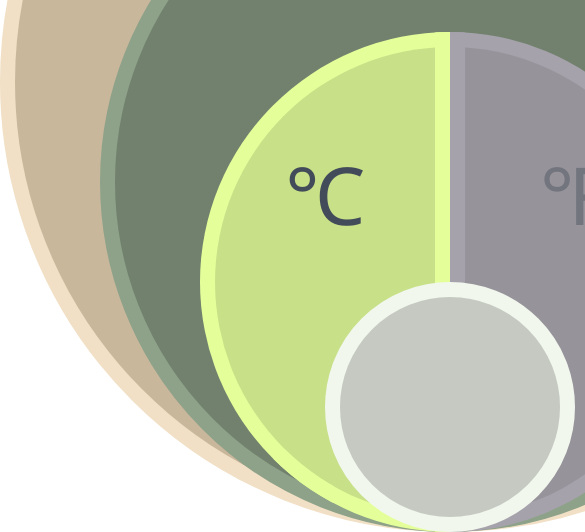
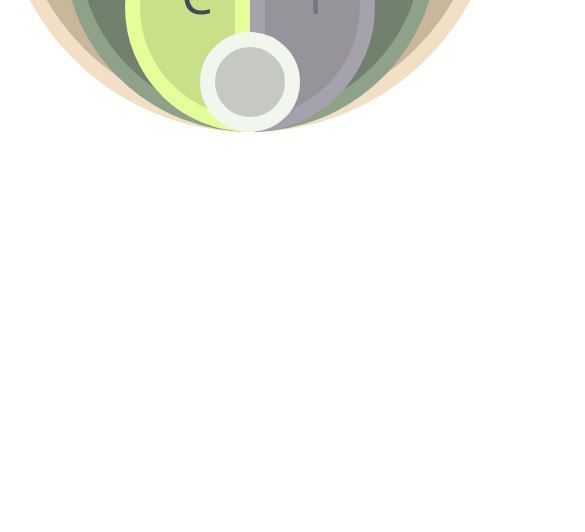
Before and after one commit to ShoggothPrime/Weather-App, a plain HTML site: page index.html in a window 390 px wide. Shown: the part 398-930 px from the top of the page, 585 px wide, since content can reach past the window. After the commit the page ends 844 px from the top, so only its background shows below. Drawn offline with nearby package versions, Linux system fonts and the light colour scheme.

Commit message:
Update style.css

```diff
--- a/css/style.css
+++ b/css/style.css
@@ -25,8 +25,8 @@ body {
   border-radius: 50%;
   font-size: 50px;
   border: 15px solid #F1E0C5;
-  -webkit-transition: all 2s;
-  transition: all 2s;
+  -webkit-transition: background 2s, border 2s, height 0s, width 0s;
+  transition: background 2s, border 2s, height 0s, width 0s;
 }
 #location {
   background: #71816D;
@@ -36,9 +36,11 @@ body {
   left: 100px;
   top: 200px;
   font-size: 30px;
+  line-height: 30px;
+  padding-top: 75px;
   border: 15px solid #8ea289;
-  -webkit-transition: all 2s;
-  transition: all 2s;
+  -webkit-transition: background 2s, border 2s, height 0s, width 0s;
+  transition: background 2s, border 2s, height 0s, width 0s;
 }
 .celsius, .fahrenheit, .active {
   height: 500px;
@@ -76,15 +78,15 @@ body {
   top: 650px;
   font-size: 20px;
   border: 15px solid #F1F7ED;
-  -webkit-transition: all 2s;
-  transition: all 2s;
+  -webkit-transition: background 2s, border 2s, height 0s, width 0s;
+  transition: background 2s, border 2s, height 0s, width 0s;
 }
 .active {
   background: #C8E087;
   border: 15px solid #e4ff9a;
   color: #424b59;
-  -webkit-transition: all .3s;
-  transition: all .3s;
+  -webkit-transition: background .3s, border .3s, height 0s, width 0s;
+  transition: background .3s, border .3s, height 0s, width 0s;
 }
 img {
   margin-top: 15px;
@@ -96,3 +98,81 @@ img {
   height: 150px;
   width: 375px;
 }
+
+@media (max-width: 768px) {
+  .common {
+  height: 500px;
+  width: 500px;
+}
+#temp {
+  position: absolute;
+  height: 500px;
+  width: 500px;
+  border-radius: 50%;
+  font-size: 30px;
+  line-height: 100px;
+  border: 15px solid #F1E0C5;
+  -webkit-transition: background 2s, border 2s, height 0s, width 0s;
+  transition: background 2s, border 2s, height 0s, width 0s;
+}
+#location {
+  height: 375px;
+  width: 375px;
+  border-radius: 50%;
+  left: 62.5px;
+  top: 125px;
+  font-size: 17px;
+  line-height: 15px;
+  padding-top: 50px;
+  border: 15px solid #8ea289;
+  -webkit-transition: background 2s, border 2s, height 0s, width 0s;
+  transition: background 2s, border 2s, height 0s, width 0s;
+}
+.celsius, .fahrenheit, .active {
+  height: 250px;
+  width: 125px;
+  top: 250px;
+  font-size: 50px;
+  line-height: 200px;
+  -webkit-transition: background .3s, border .3s, height 0s, width 0s;
+  transition: background .3s, border .3s, height 0s, width 0s;
+}
+
+.celsius {
+  border-radius: 500px 0 0 500px;
+  left: 125px;
+  border: 15px solid #a5a2ab;
+}
+.fahrenheit {
+  border-radius: 0 500px 500px 0;
+  right: 125px;
+  border: 15px solid #a5a2ab;
+}
+#weather {
+  position: absolute;
+  height: 100px;
+  width: 100px;
+  border-radius: 50%;
+  left: 200px;
+  top: 400px;
+  font-size: 20px;
+  border: 15px solid #F1F7ED;
+  -webkit-transition: background 2s, border 2s, height 0s, width 0s;
+  transition: background 2s, border 2s, height 0s, width 0s;
+}
+.active {
+  background: #C8E087;
+  border: 15px solid #e4ff9a;
+  color: #424b59;
+}
+img {
+  margin-top: -140px;
+  height: 62.5px;
+  width: 62.5px;
+}
+#city {
+  margin-left: 70px;
+  height: 83.33px;
+  width: 208.33px;
+}
+}
```
